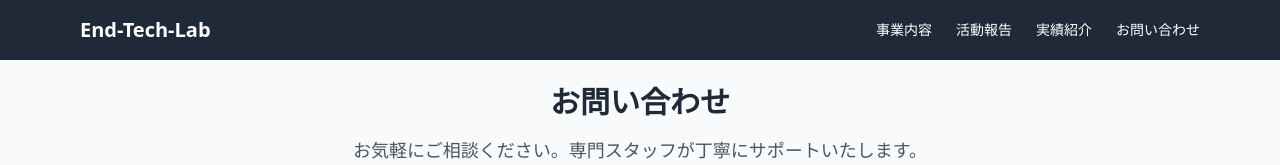
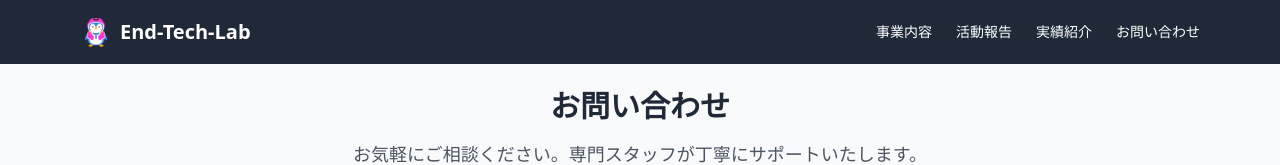
Before and after one commit to endtechlab/end-tech-lab, a Next.js app: page /contact in a window 1280 px wide. Shown: the top 165 px of the page. Built offline with nearby package versions, Linux system fonts and the light colour scheme.

Commit message:
ロゴ変更

```diff
--- a/components/Header.tsx
+++ b/components/Header.tsx
@@ -1,5 +1,6 @@
 // components/Header.tsx
 import Link from "next/link";
+import Image from "next/image";
 import { useState } from "react";
 import { HAMBURGER } from "../lib/constants";
 
@@ -10,8 +11,18 @@ const Header = () => {
     <header className="bg-gray-800 text-white sticky top-0 z-50">
       <div className="max-w-6xl mx-auto px-4 py-4 flex flex-col md:flex-row items-center md:justify-between gap-2 md:gap-0">
         <div className="flex items-center justify-between w-full md:w-auto">
-          <h1 className="text-xl font-bold flex-shrink-0 whitespace-nowrap">
-            <Link href="/">End-Tech-Lab</Link>
+          <h1 className="text-xl font-bold flex-shrink-0 whitespace-nowrap flex items-center gap-2">
+            <Link href="/" className="flex items-center gap-2">
+              <Image
+                src="/logo.svg"
+                alt="End Tech Lab"
+                width={32}
+                height={32}
+                className="flex-shrink-0"
+                priority
+              />
+              <span>End-Tech-Lab</span>
+            </Link>
           </h1>
           {/* ハンバーガーメニューボタン（スマホのみ表示） */}
           <button className="md:hidden p-2" onClick={() => setIsMenuOpen(!isMenuOpen)} aria-label="メニュー">
--- a/pages/_app.tsx
+++ b/pages/_app.tsx
@@ -38,17 +38,15 @@ function MyApp({ Component, pageProps }: AppProps) {
         <meta name="viewport" content="width=device-width, initial-scale=1" />
 
         {/* ファビコン設定 */}
-        <link rel="icon" type="image/x-icon" href="/favicon.ico?v=1" />
-        <link rel="shortcut icon" href="/favicon.ico?v=1" />
-        <link rel="icon" sizes="16x16" type="image/x-icon" href="/favicon.ico?v=1" />
-        <link rel="icon" sizes="32x32" type="image/x-icon" href="/favicon.ico?v=1" />
+        <link rel="icon" type="image/svg+xml" href="/logo.svg" />
+        <link rel="shortcut icon" type="image/svg+xml" href="/logo.svg" />
+        <link rel="icon" sizes="any" type="image/svg+xml" href="/logo.svg" />
 
         {/* Chrome用の追加設定 */}
-        <meta name="msapplication-TileImage" content="/favicon.ico?v=1" />
-        <meta name="msapplication-config" content="/favicon.ico?v=1" />
+        <meta name="msapplication-TileImage" content="/logo.svg" />
 
         {/* Apple Touch Icon */}
-        <link rel="apple-touch-icon" sizes="180x180" href="/apple-touch-icon.svg" />
+        <link rel="apple-touch-icon" sizes="180x180" href="/logo.svg" />
 
         {/* PWA Manifest */}
         <link rel="manifest" href="/manifest.json" />
```
Also changed, not shown: public/logo.svg (added), public/manifest.json.
